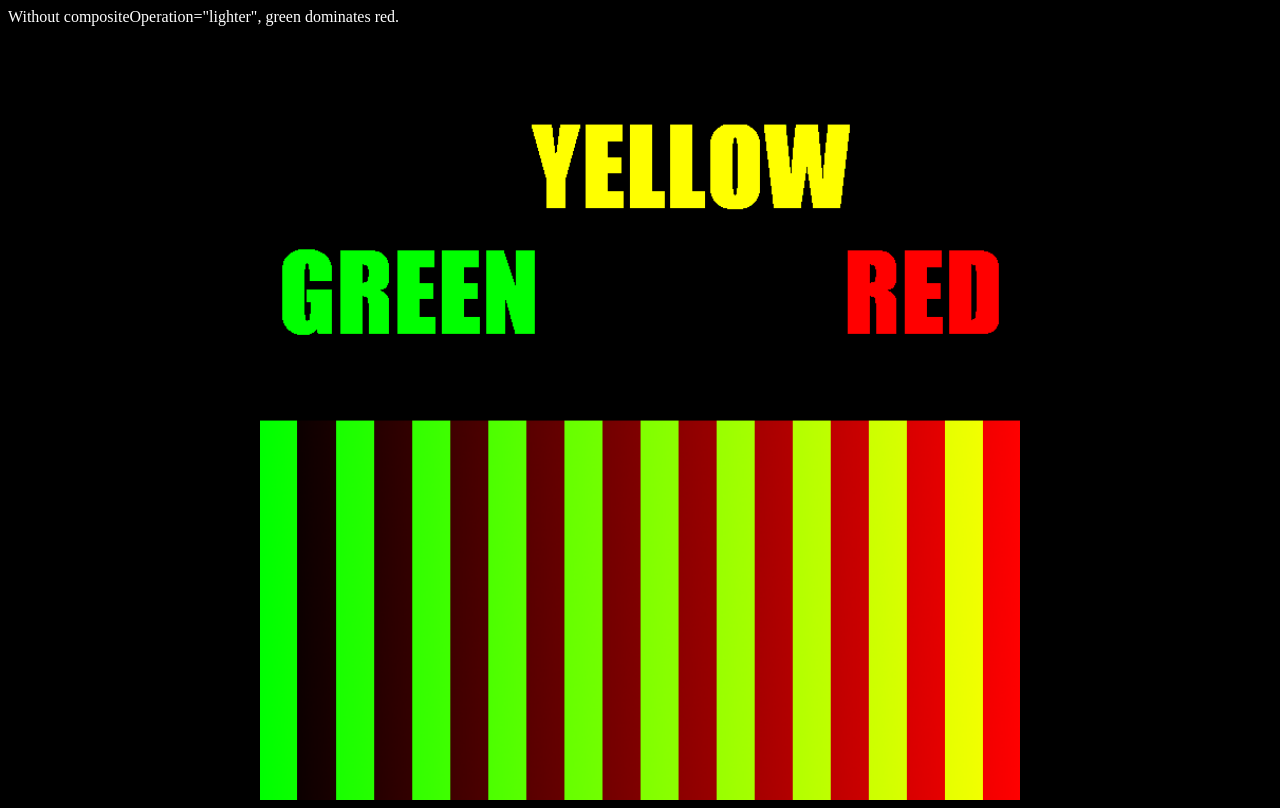
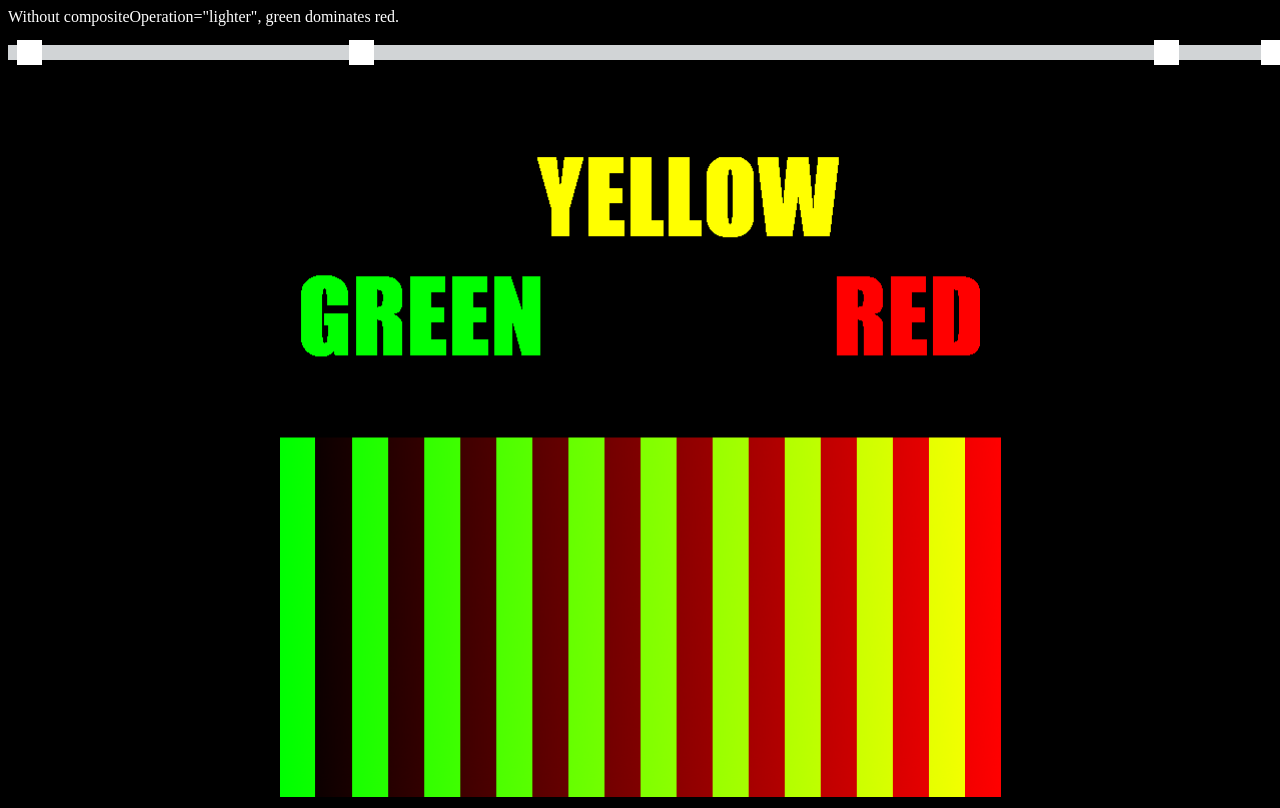
Before and after one commit to thejohnhoffer/many_channel_seadragon, a website: page docs/index.html in a window 1280 px wide. Drawn offline with Linux system fonts and the light colour scheme; files that its build step writes are made by us from their sources.

Commit message:
add control bar

```diff
--- a/docs/index.html
+++ b/docs/index.html
@@ -4,6 +4,7 @@
   <head>
     <script src="bundle.js" async defer></script>
     <link rel="stylesheet" href="static/viewer.css">
+    <link rel="stylesheet" href="static/colorstops.css">
 
     <meta charset="UTF-8">
 
@@ -18,6 +19,27 @@
     <div id="many-channel-message">
     Without compositeOperation="lighter", green dominates red.
     </div>
+
+		<div class="css-gradient-editor-colorstops">
+			<div class="css-gradient-editor-stopeditor">
+				<span></span>
+				<div class="css-gradient-editor-stoppointmarkers">
+					<div class="color-stop" style="left: 1.6%;">
+						<div><span style="background-color: rgb(0, 0, 0);"></span></div>
+					</div>
+					<div class="color-stop" style="left: 27.8351%;">
+						<div><span style="background-color: rgb(0, 0, 0);"></span></div>
+					</div>
+					<div class="color-stop" style="left: 91.5464%;">
+						<div><span style="background-color: rgb(255, 0, 0);"></span></div>
+					</div>
+					<div class="color-stop" style="left: 100%;">
+						<div><span style="background-color: rgb(255, 0, 0);"></span></div>
+					</div>
+				</div>
+			</div>
+		</div>
+
     <div id="many-channel-menus">
       <span>tileMargin:</span>
       <select name="margin" id="many-channel-margin-menu">
--- a/docs/static/viewer.css
+++ b/docs/static/colorstop.css
@@ -3,7 +3,7 @@ body {
   color: white;
 }
 #many-channel-viewer {
-  height: 95vh;
+  height: 90vh;
 }
 #many-channel-message {
   height: 4vh;
--- /dev/null
+++ b/docs/static/colorstops.css
@@ -0,0 +1,29 @@
+.css-gradient-editor-colorstops {
+  height: 4vh;
+}
+
+.css-gradient-editor-stopeditor {
+  height: 15px;
+  margin: 5px 0 20px;
+  background: #D1D4D6;
+}
+
+.css-gradient-editor-stopeditor span {
+  display: block;
+  height: 100%;
+  width: 100%;
+}
+
+.css-gradient-editor-stoppointmarkers {
+  position: relative;
+  top: -20px;
+}
+
+.color-stop {
+  background: #FFF;
+  position: absolute;
+  margin-left: -11px;
+  height: 25px;
+  cursor: move;
+  width: 25px;
+}
--- /dev/null
+++ b/src/static/colorstops.css
@@ -0,0 +1,29 @@
+.css-gradient-editor-colorstops {
+  height: 4vh;
+}
+
+.css-gradient-editor-stopeditor {
+  height: 15px;
+  margin: 5px 0 20px;
+  background: #D1D4D6;
+}
+
+.css-gradient-editor-stopeditor span {
+  display: block;
+  height: 100%;
+  width: 100%;
+}
+
+.css-gradient-editor-stoppointmarkers {
+  position: relative;
+  top: -20px;
+}
+
+.color-stop {
+  background: #FFF;
+  position: absolute;
+  margin-left: -11px;
+  height: 25px;
+  cursor: move;
+  width: 25px;
+}
--- a/src/static/viewer.css
+++ b/src/static/viewer.css
@@ -3,7 +3,7 @@ body {
   color: white;
 }
 #many-channel-viewer {
-  height: 95vh;
+  height: 90vh;
 }
 #many-channel-message {
   height: 4vh;
```
Also changed, not shown: src/index.html (+22 -0 lines).
